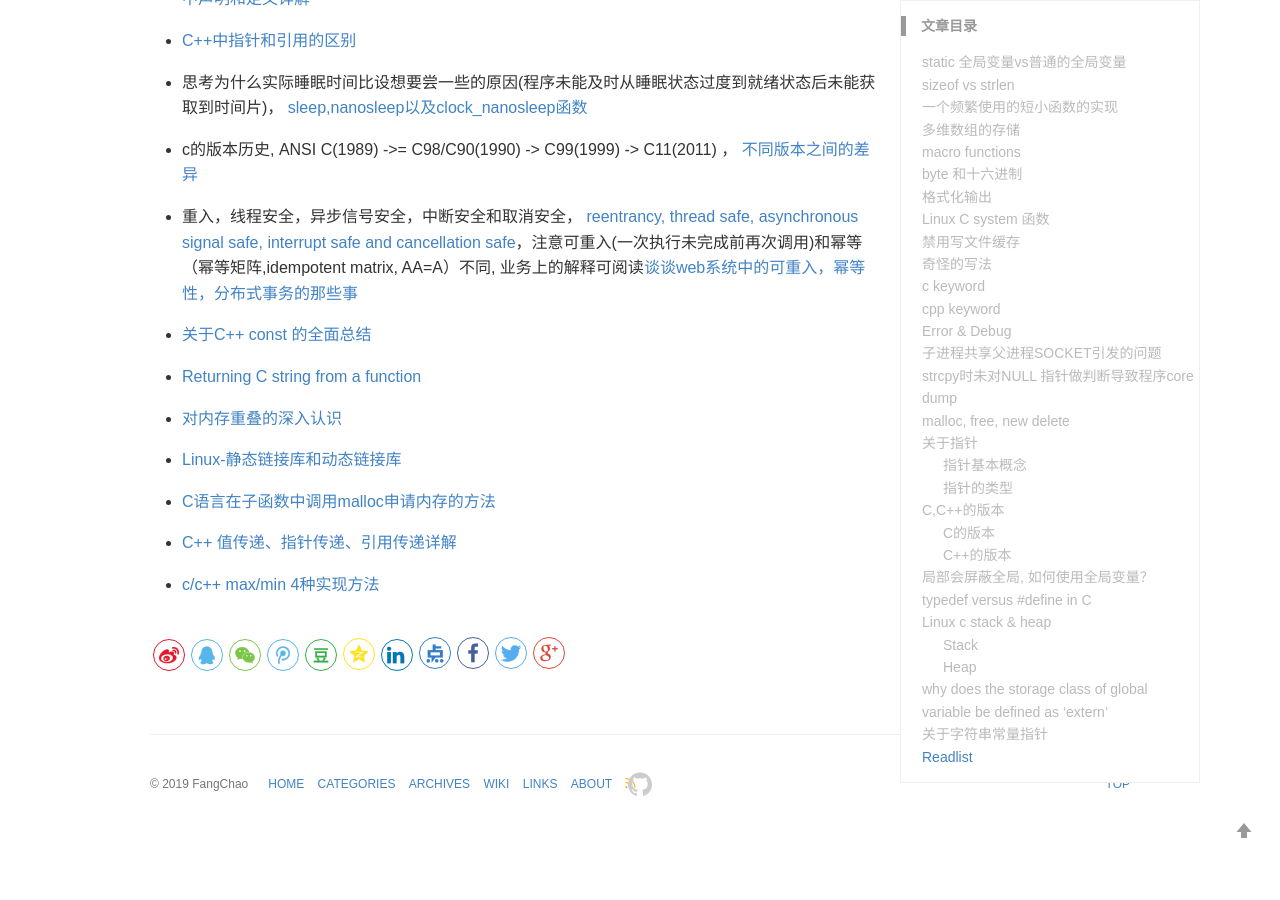
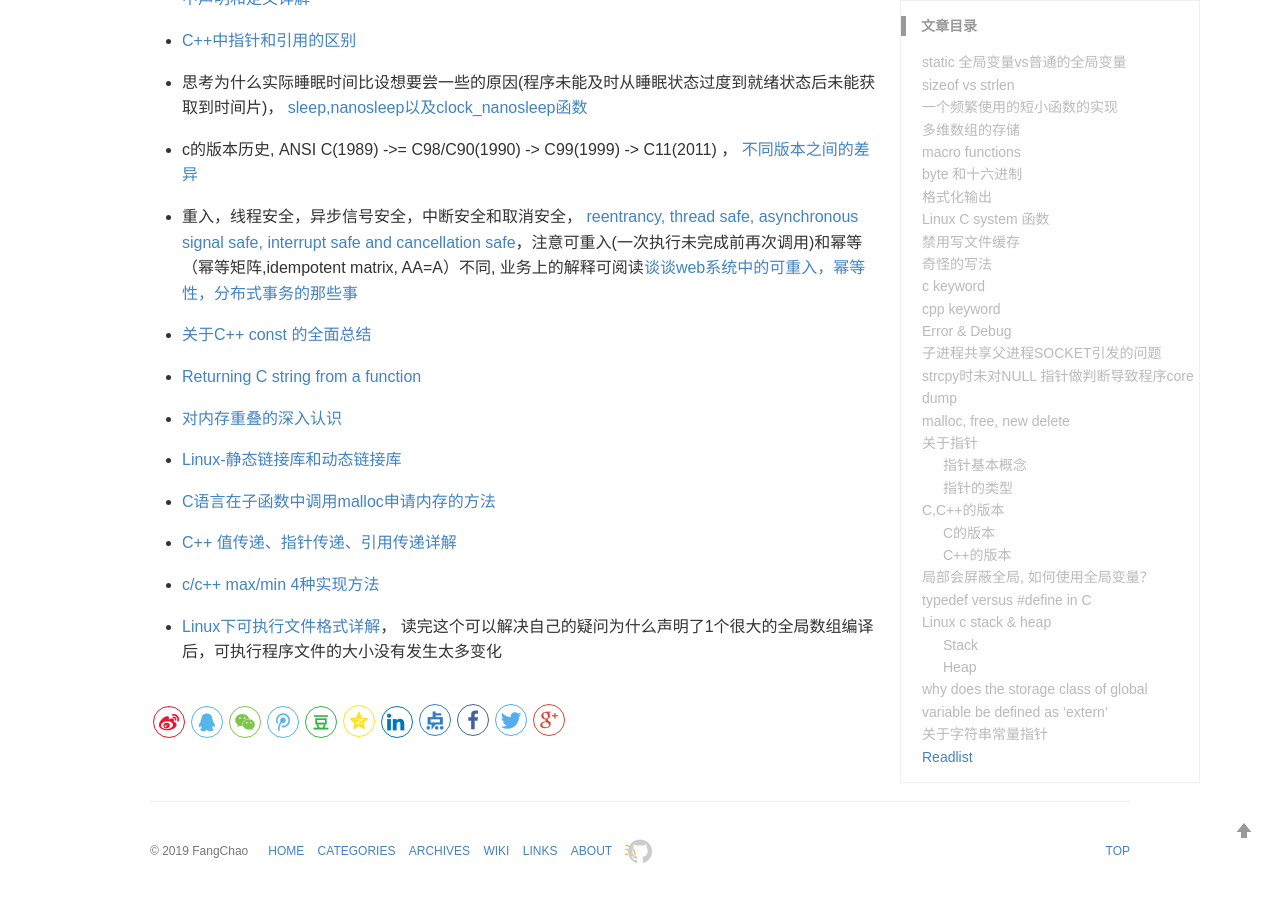
Before and after one commit to alanackart/alanackart.github.io, a Jekyll site: the page built from _posts/2019-05-26-c cpp note.md, in a window 1280 px wide and 900 px high, scrolled down 10407 px. Built offline with Jekyll 4.4.1, drawn with Linux system fonts in a browser that asks for light colours; comment, search, counter and statistics services are not loaded; before the commit the page ends 11240 px from its top, so only the background shows below that.

Commit message:
minor update

```diff
--- a/_posts/2019-05-26-c cpp note.md
+++ b/_posts/2019-05-26-c cpp note.md
@@ -407,3 +407,5 @@ struct student_st stus[2] =
 - [C++ 值传递、指针传递、引用传递详解](https://www.cnblogs.com/yanlingyin/archive/2011/12/07/2278961.html)
 
 - [c/c++ max/min 4种实现方法](c/c++ max/min 4种实现方法)
+
+- [Linux下可执行文件格式详解](https://blog.csdn.net/topasstem8/article/details/38730971)， 读完这个可以解决自己的疑问为什么声明了1个很大的全局数组编译后，可执行程序文件的大小没有发生太多变化
```
